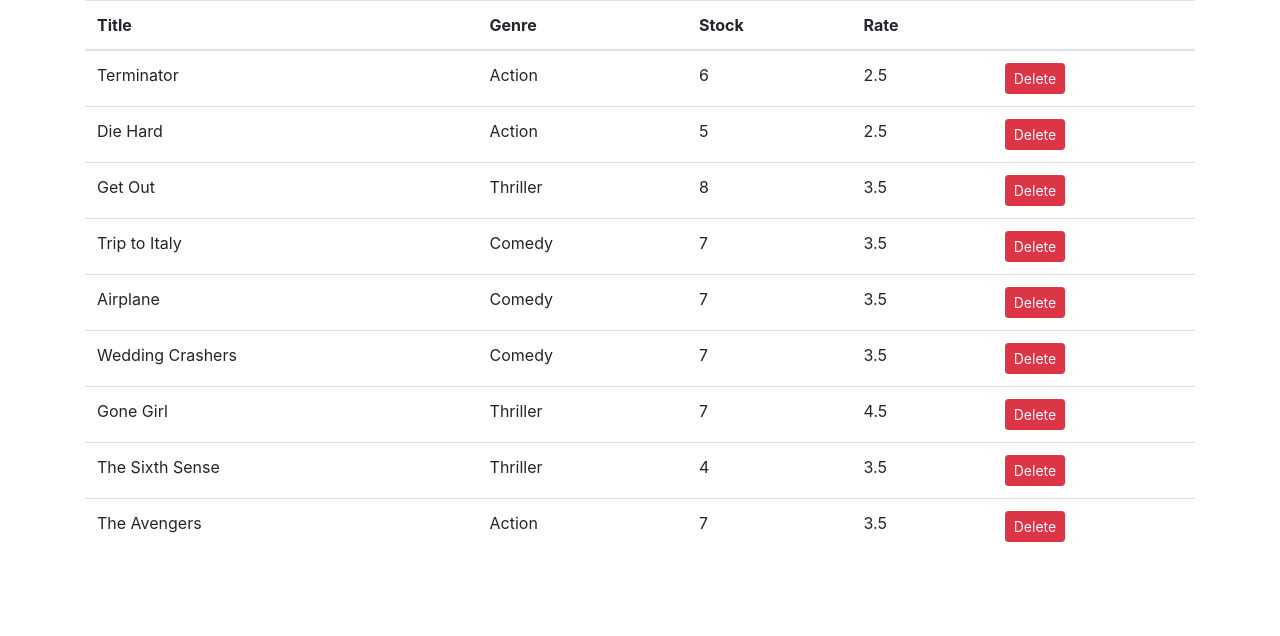
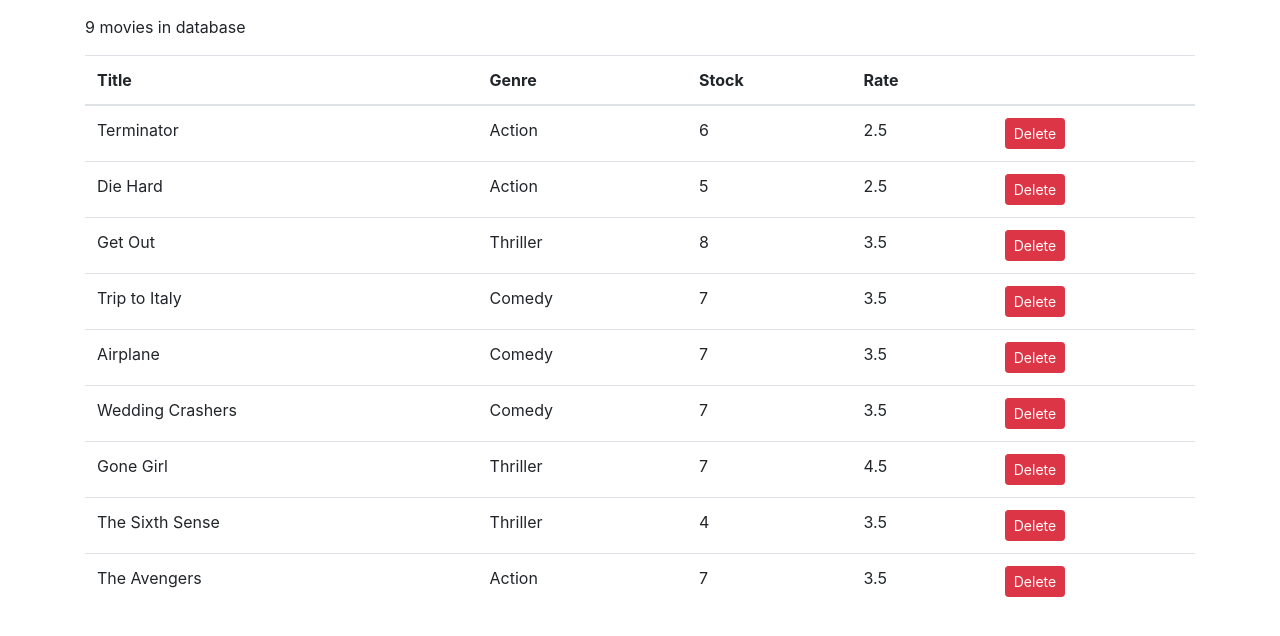
Before and after one commit to priyansh18/Vidly, a React (Create React App) app in the folder vidly/: page / in a window 1280 px wide. Shown: the top 636 px of the page. Built offline with nearby package versions, Linux system fonts and the light colour scheme.

Commit message:
Conditional Rendering

```diff
--- a/vidly/src/components/movies.jsx
+++ b/vidly/src/components/movies.jsx
@@ -13,7 +13,11 @@
   };
 
   render() {
+    const { length: count } = this.state.movies;
+    if (count == 0) return <p>No Movies in DataBase</p>;
     return (
+      <React.Fragment>
+        <p>{count} movies in database</p>
         <table className="table">
           <thead>
             <tr>
@@ -43,6 +47,7 @@
             ))}
           </tbody>
         </table>
+      </React.Fragment>
     );
   }
 }
--- a/vidly/src/index.css
+++ b/vidly/src/index.css
@@ -1,13 +1,14 @@
 body {
   margin: 0;
-  font-family: -apple-system, BlinkMacSystemFont, 'Segoe UI', 'Roboto', 'Oxygen',
-    'Ubuntu', 'Cantarell', 'Fira Sans', 'Droid Sans', 'Helvetica Neue',
+  font-family: -apple-system, BlinkMacSystemFont, "Segoe UI", "Roboto", "Oxygen",
+    "Ubuntu", "Cantarell", "Fira Sans", "Droid Sans", "Helvetica Neue",
     sans-serif;
   -webkit-font-smoothing: antialiased;
   -moz-osx-font-smoothing: grayscale;
+  padding: 15px 0 0 0;
 }
 
 code {
-  font-family: source-code-pro, Menlo, Monaco, Consolas, 'Courier New',
+  font-family: source-code-pro, Menlo, Monaco, Consolas, "Courier New",
     monospace;
 }
```
Lines whose indentation alone changed are shown as unchanged.
